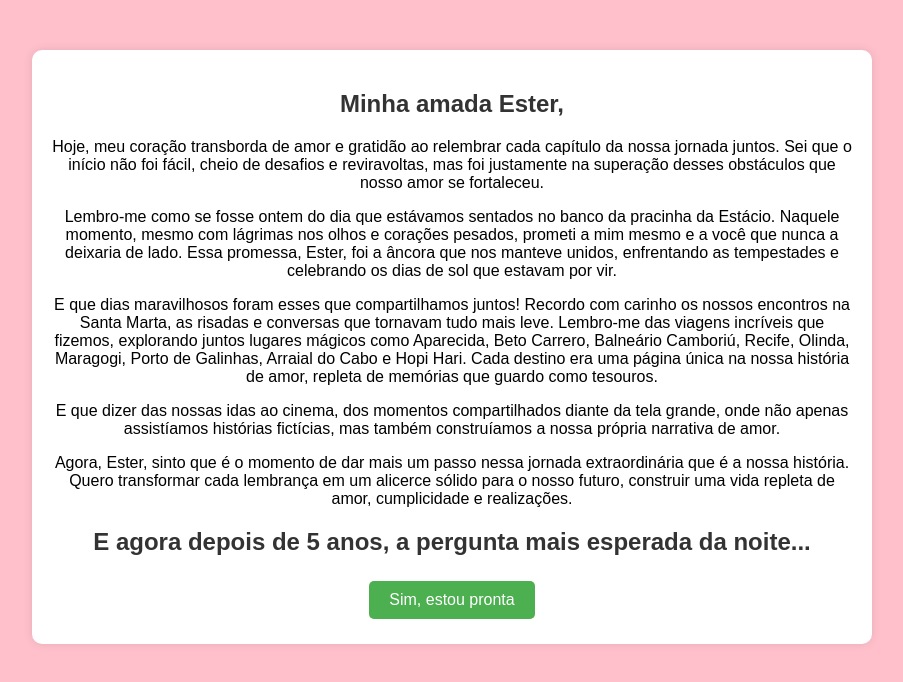
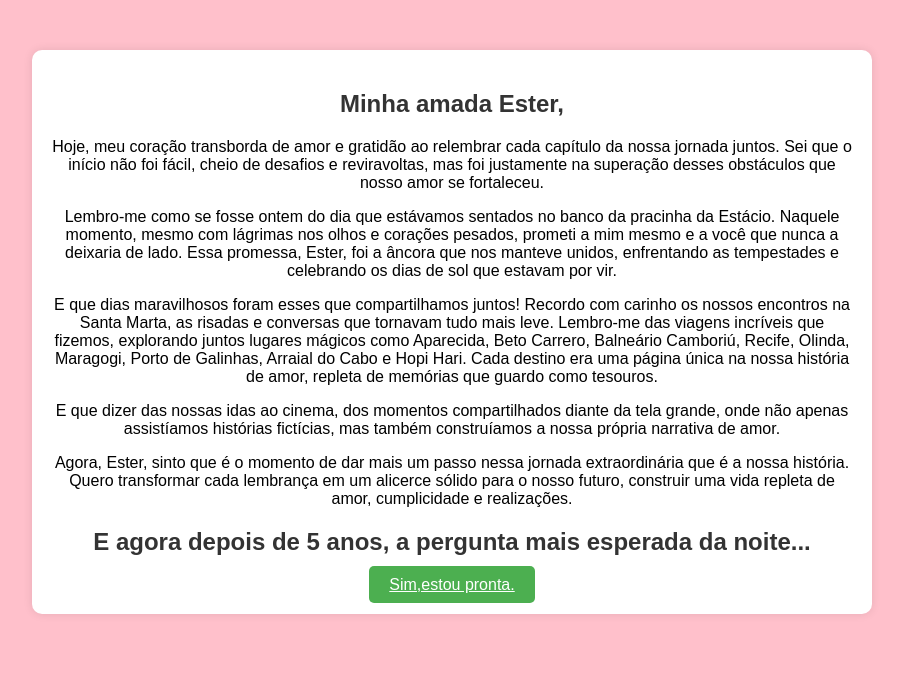
Before and after one commit to lferodrigues/love, a plain HTML site: page site/index.html in a window 1280 px wide. Shown: the whole page, without its empty margins (188-1091 px from the left). Drawn offline with Linux system fonts and the light colour scheme.

Commit message:
Update index.html

```diff
--- a/site/index.html
+++ b/site/index.html
@@ -62,7 +62,7 @@
 
 
     <h2>E agora depois de 5 anos, a pergunta mais esperada da noite...</h2>
-    <button onclick="redirecionar('confirmacao.html')" id="simBtn">Sim, estou pronta</button>
+ <a href="page2.html" id="simBtn">Sim,estou pronta.</a>
   </div>
 
 </body>
```
